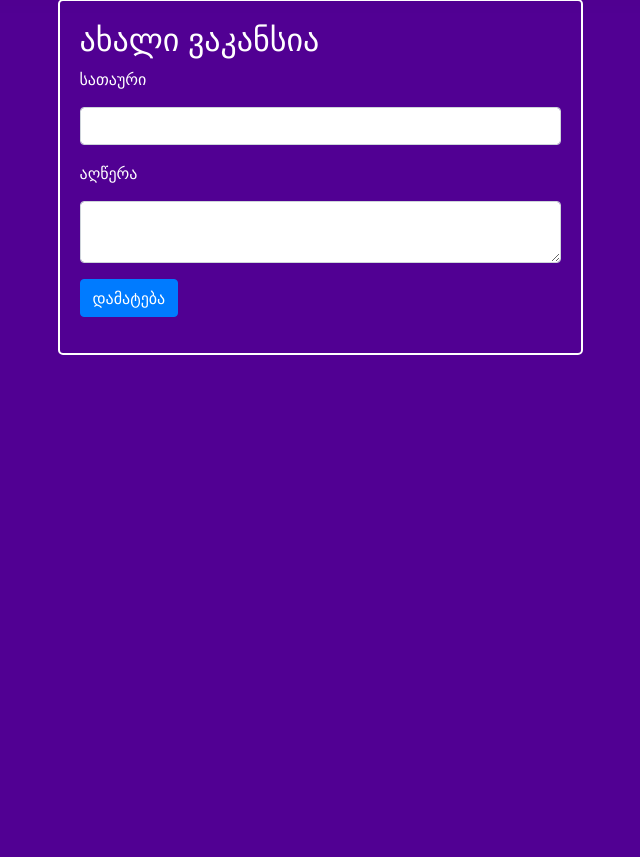
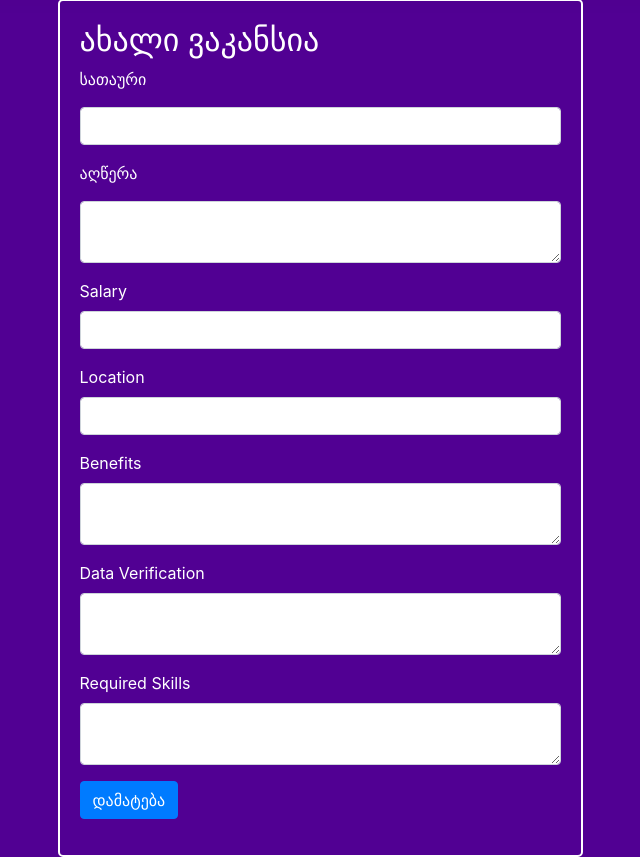
Before and after one commit to BekaBitarashvili/TechJob, a Flask app: page /job/new in a window 1280 px wide. Shown: the part 105-962 px from the top of the page, without its empty margins (320-960 px from the left). Before the commit the page ends 460 px from the top, so only its background shows below. Run offline with Flask 3, Linux system fonts and the light colour scheme; a user stored in the database is signed in.

Commit message:
Additional Functionality

```diff
--- a/app/jobs/forms.py
+++ b/app/jobs/forms.py
@@ -6,4 +6,9 @@ from wtforms.validators import DataRequired
 class JobForm(FlaskForm):
     title = StringField('სათაური', validators=[DataRequired()])
     description = TextAreaField('აღწერა', validators=[DataRequired()])
+    salary = StringField('Salary')
+    location = StringField('Location')
+    benefits = TextAreaField('Benefits')
+    data_verification = TextAreaField('Data Verification')
+    required_skills = TextAreaField('Required Skills')
     submit = SubmitField("დამატება")
--- a/app/jobs/routes.py
+++ b/app/jobs/routes.py
@@ -12,7 +12,10 @@ jobs = Blueprint('jobs', __name__)
 def new_job():
     form = JobForm()
     if form.validate_on_submit():
-        job = Job(title=form.title.data, description=form.description.data, author=current_user)
+        job = Job(title=form.title.data, description=form.description.data, salary=form.salary.data,
+                  location=form.location.data, benefits=form.benefits.data,
+                  data_verification=form.data_verification.data, required_skills=form.required_skills.data,
+                  author=current_user)
         db.session.add(job)
         db.session.commit()
         flash('ვაკანსია წარმატებით შეიქმნა!', 'success')
@@ -36,12 +39,22 @@ def updatejob(job_id):
     if form.validate_on_submit():
         job.title = form.title.data
         job.description = form.description.data
+        job.salary = form.salary.data
+        job.location = form.location.data
+        job.benefits = form.benefits.data
+        job.data_verification = form.data_verification.data
+        job.required_skills = form.required_skills.data
         db.session.commit()
         flash('ვაკანსია წარმატებით განახლდა!', 'success')
         return redirect(url_for('jobs.job', job_id=job.id))
     elif request.method == 'GET':
         form.title.data = job.title
         form.description.data = job.description
+        form.salary.data = job.salary
+        form.location.data = job.location
+        form.benefits.data = job.benefits
+        form.data_verification.data = job.data_verification
+        form.required_skills.data = job.required_skills
     return render_template('create_job.html', title='Update Job', legend='ვაკანსიის განახლება', form=form)
 
 
--- a/app/models.py
+++ b/app/models.py
@@ -41,6 +41,11 @@ class Job(db.Model):
     date_posted = db.Column(db.DateTime, nullable=False, default=datetime.utcnow)
     description = db.Column(db.Text, nullable=False)
     user_id = db.Column(db.Integer, db.ForeignKey('user.id'), nullable=False)
+    salary = db.Column(db.String(50), nullable=True)
+    location = db.Column(db.String(100), nullable=True)
+    benefits = db.Column(db.Text, nullable=True)
+    data_verification = db.Column(db.Text, nullable=True)
+    required_skills = db.Column(db.Text, nullable=True)
 
     def __repr__(self):
         return f"Job('{self.title}', '{self.date_posted}')"
--- a/app/templates/create_job.html
+++ b/app/templates/create_job.html
@@ -37,6 +37,27 @@
                         {% endif %}
                     </div>
                     <div class="form-group">
+                        <label class="white-text">Salary</label><br>
+                        {{ form.salary(class="form-control") }}
+                    </div>
+                    <div class="form-group">
+                        <label class="white-text">Location</label><br>
+                        {{ form.location(class="form-control") }}
+                    </div>
+                    <div class="form-group">
+                        <label class="white-text">Benefits</label><br>
+                        {{ form.benefits(class="form-control") }}
+                    </div>
+                    <div class="form-group">
+                        <label class="white-text">Data Verification</label><br>
+                        {{ form.data_verification(class="form-control") }}
+                    </div>
+                    <div class="form-group">
+                        <label class="white-text">Required Skills</label><br>
+                        {{ form.required_skills(class="form-control") }}
+                    </div>
+
+                    <div class="form-group">
                         {{ form.submit(class="btn btn-primary") }}
                     </div>
                 </form>
```
Also changed, not shown: app/templates/job.html (+16 -0 lines), instance/database.db.
